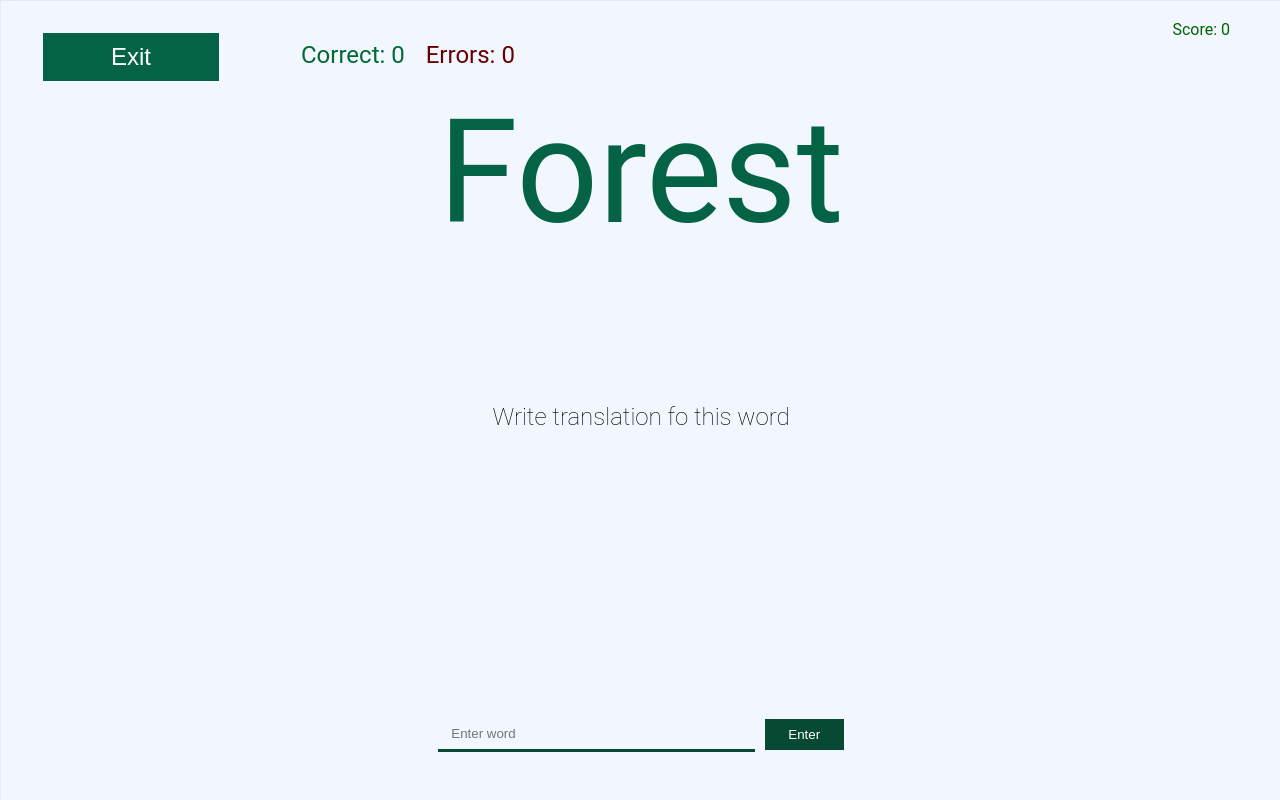
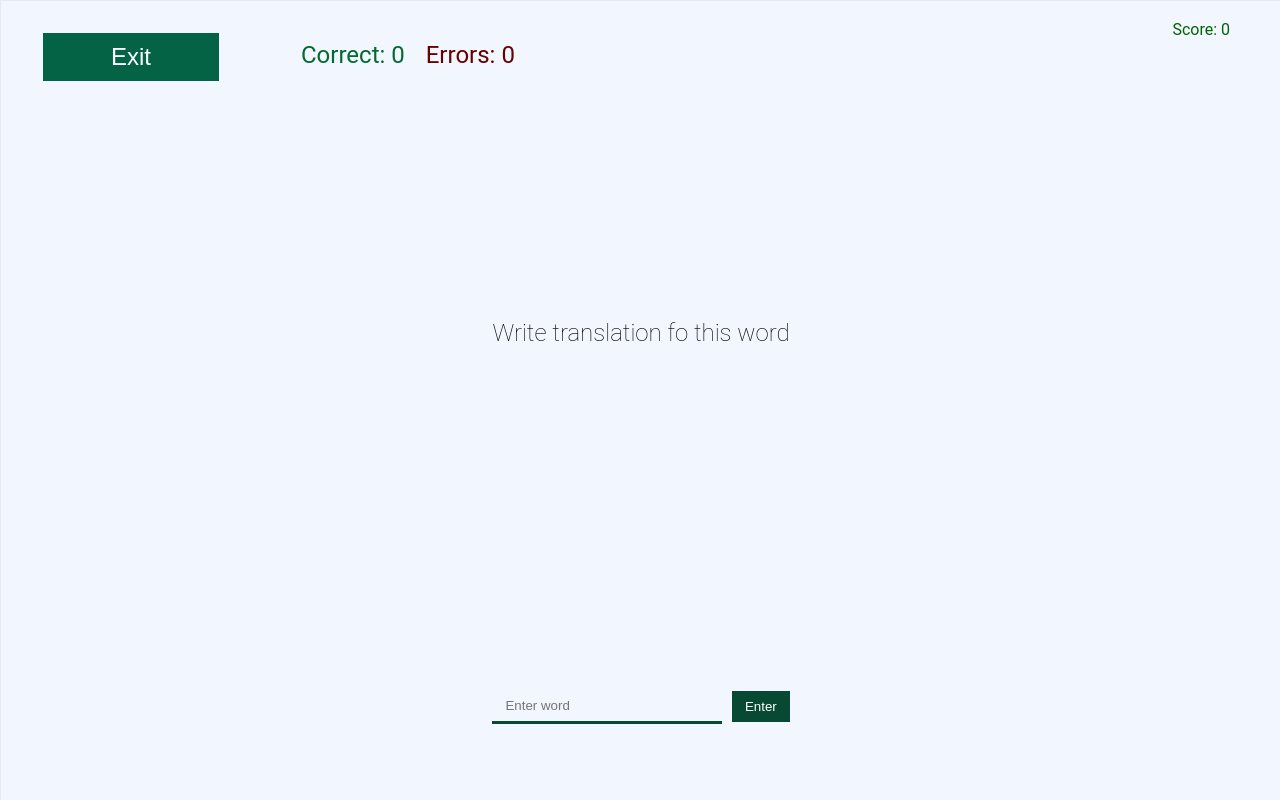
Before and after one commit to Slv97/English_APP-on-React, a React (Create React App) app in the folder english-learn/: page /training/write-mode in a window 1280 px wide. Shown: the top 800 px of the page. Built offline with nearby package versions, Linux system fonts and the light colour scheme.

Commit message:
Make game WriteMode

```diff
--- a/english-learn/src/App.css
+++ b/english-learn/src/App.css
@@ -55,7 +55,7 @@ a.active {
   font-size: 36px;
   line-height: 42px;
   text-transform: uppercase;
-
+  white-space: nowrap;
   color: #6ff3c8;
 }
 
@@ -67,7 +67,6 @@ a.active {
   cursor: pointer;
   width: 54px;
   height: 54px;
-
   background: #ffffff;
   border: 1px solid rgba(0, 0, 0, 0.03);
   box-sizing: border-box;
@@ -80,6 +79,7 @@ a.active {
   background-position: center;
   background-repeat: no-repeat;
   transition: 0.2s linear;
+  cursor: pointer;
 }
 
 .btn-round.close {
@@ -93,6 +93,7 @@ a.active {
   background-color: #1aad7e;
   border: 1px solid rgba(0, 0, 0, 0.03);
   box-sizing: border-box;
+  cursor: pointer;
 }
 
 .btn-next {
@@ -102,6 +103,7 @@ a.active {
   padding: 0px 15px 4px 60px;
   background-color: #0C9267;
   color: white;
+  cursor: pointer;
 }
 
 .btn-repeat {
@@ -114,6 +116,7 @@ a.active {
   font-weight: bold;
   background-color: #0C9267;
   color: white;
+  cursor: pointer;
 }
 
 .app-wrapper {
@@ -372,6 +375,7 @@ a.active {
   color: white;
   background: #036344;
   font-size: 24px;
+  cursor: pointer;
 }
 
 .correct-title {
@@ -462,6 +466,7 @@ a.active {
   color: white;
   padding: 8px;
   border: none;
+  cursor: pointer;
 }
 
 .input-block{
--- a/english-learn/src/Components/Games/Game.jsx
+++ b/english-learn/src/Components/Games/Game.jsx
@@ -31,7 +31,15 @@ export default (props) => {
               />
             :
               location.pathname === '/training/write-mode'
-            ? <WriteMode />
+            ? <WriteMode
+                setScore={props.setScore}
+                score={props.score}
+                correctAnswer={correctAnswer}
+                wrongAnswer={wrongAnswer}
+                setCorrectAnswer={setCorrectAnswer}
+                setWrongAnswer={setWrongAnswer}
+                CheckLevel={props.CheckLevel}
+              />
             :
             null
             }
--- a/english-learn/src/Components/Games/WriteMode.jsx
+++ b/english-learn/src/Components/Games/WriteMode.jsx
@@ -1,4 +1,4 @@
-import React, {useRef} from 'react';
+import React, {useRef, useState} from 'react';
 
 export default (props) => {
     // const aE= ['1', '3', '5']
@@ -10,15 +10,35 @@ export default (props) => {
         // debugger
         // console.log(s)
     }
+    const library = JSON.parse(localStorage.getItem('library')) || [{id: 0, word: '', translate: ''}, {id: 0, word: '', translate: ''}, {id: 0, word: '', translate: ''}]
+    const [index, setIndex] = useState(0)
+    const checkKeyPress = (event) => {
+        if(event.key === 'Enter') {
+            checkGame()
+        }
+    }
+    const checkGame = () => {
+       if (inputRef.current.value === library[index].translate.replace('the ', '').toLowerCase()) {
+        setIndex(index + 1)
+
+        props.setCorrectAnswer(props.correctAnswer + 1)
+        props.setScore(props.score + 1)
+        //console.log(true)
+       } else {
+        props.setWrongAnswer(props.wrongAnswer + 1)
+       }
+       inputRef.current.value = ''
+    }
+
     return (
         <div className='mode-wrapper'>
             <div className='mode-title-word'>
-                Forest
+                {library[index].word}
             </div>
             <p className='mode-title-word-description'>Write translation fo this word</p>
             <div className='input-block'>
-                <input ref={inputRef} id='inputID' type="text" placeholder='Enter word' className='customInput' />
-                <button className='btn-enter' onClick={checkWord}>Enter</button>
+                <input onKeyPress={checkKeyPress} ref={inputRef} id='inputID' type="text" placeholder='Enter word' className='customInput' />
+                <button className='btn-enter' onClick={checkGame}>Enter</button>
             </div>
         </div>
     )
--- /dev/null
+++ b/english-learn/src/context.js
@@ -0,0 +1 @@
+import React from 'react'
```
